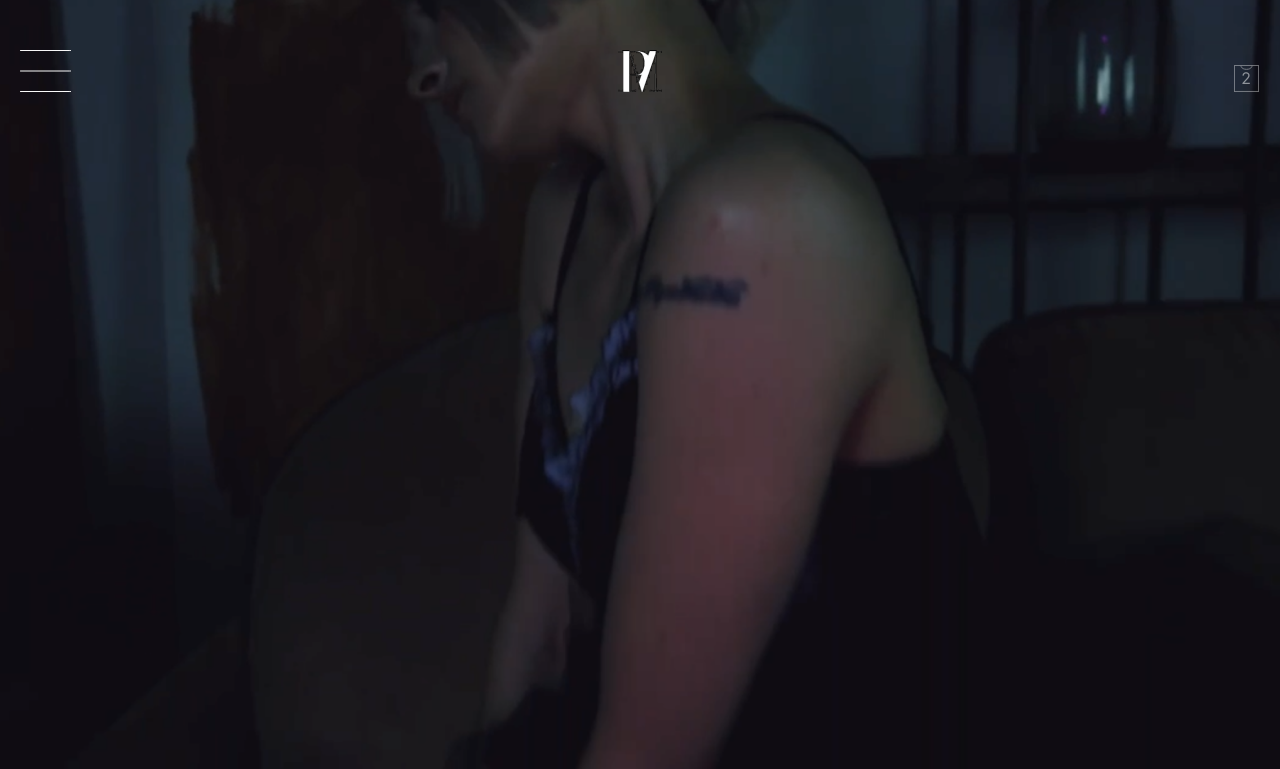
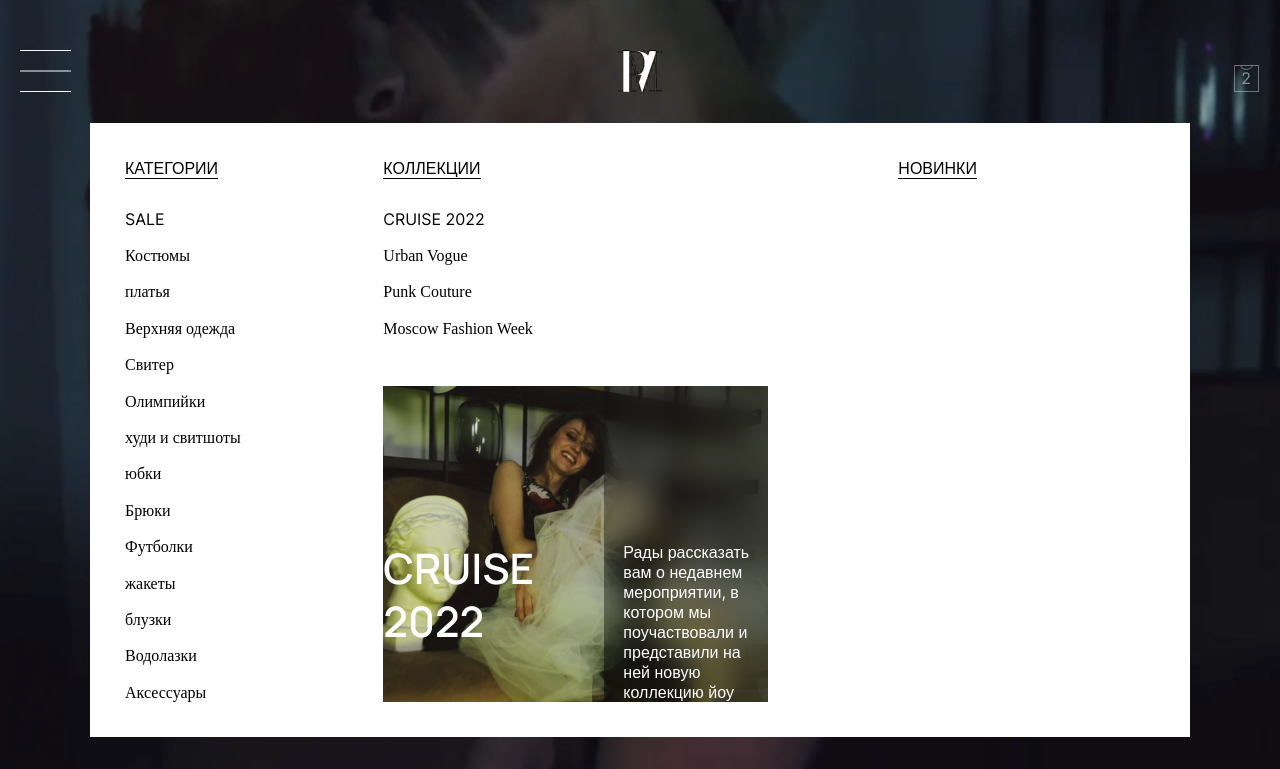
Before and after one commit to alvde-site/boutique, a React (Create React App) app: page / in a window 1280 px wide. Shown: the top 769 px of the page. Built offline with nearby package versions, Linux system fonts and the light colour scheme.

Commit message:
feat: Add Showcase.tsx

```diff
--- a/src/components/Header/StoreList/StoreList.tsx
+++ b/src/components/Header/StoreList/StoreList.tsx
@@ -1,9 +1,117 @@
+import Showcase from "../../Main/Showcase/Showcase";
+
 function StoreList() {
-  return <section className="store">
-    <div className="store__content">
-
-    </div>
-  </section>;
+  return (
+    <section className="store">
+      <div className="store__content">
+        <div className="store__category">
+          <h2 className="store__title">Категории</h2>
+          <p className="store__subtitle">Sale</p>
+          <ul className="store__links">
+            <li>
+              <a className="store__link" href="!#">
+                Костюмы
+              </a>
+            </li>
+            <li>
+              <a className="store__link" href="!#">
+                платья
+              </a>
+            </li>
+            <li>
+              <a className="store__link" href="!#">
+                Верхняя одежда
+              </a>
+            </li>
+            <li>
+              <a className="store__link" href="!#">
+                Свитер
+              </a>
+            </li>
+            <li>
+              <a className="store__link" href="!#">
+                Олимпийки
+              </a>
+            </li>
+            <li>
+              <a className="store__link" href="!#">
+                худи и свитшоты
+              </a>
+            </li>
+            <li>
+              <a className="store__link" href="!#">
+                юбки
+              </a>
+            </li>
+            <li>
+              <a className="store__link" href="!#">
+                Брюки
+              </a>
+            </li>
+            <li>
+              <a className="store__link" href="!#">
+                Футболки
+              </a>
+            </li>
+            <li>
+              <a className="store__link" href="!#">
+                жакеты
+              </a>
+            </li>
+            <li>
+              <a className="store__link" href="!#">
+                блузки
+              </a>
+            </li>
+            <li>
+              <a className="store__link" href="!#">
+                Водолазки
+              </a>
+            </li>
+            <li>
+              <a className="store__link" href="!#">
+                Аксессуары
+              </a>
+            </li>
+          </ul>
+        </div>
+        <div className="store__collection">
+          <div>
+            <h2 className="store__title">коллекции</h2>
+            <p className="store__subtitle">cRUISE 2022</p>
+            <ul className="store__links">
+              <li>
+                <a className="store__link" href="!#">
+                  Urban Vogue
+                </a>
+              </li>
+              <li>
+                <a className="store__link" href="!#">
+                  Punk Couture
+                </a>
+              </li>
+              <li>
+                <a className="store__link" href="!#">
+                  Moscow Fashion Week
+                </a>
+              </li>
+            </ul>
+          </div>
+          <div className="store__advertisement advertisement">
+            <h3 className="advertisement__title">cRUISE 2022</h3>
+            <p className="advertisement__subtitle">
+              Рады рассказать вам о недавнем мероприятии, в котором мы
+              поучаствовали и представили на ней новую коллекцию йоу
+            </p>
+          </div>
+        </div>
+        <div className="store__new">
+          <h2 className="store__title">Новинки</h2>
+          <Showcase modifier="showcase_position_header"/>
+        </div>
+      </div>
+    </section>
+  );
 }
 
 export default StoreList;
--- a/src/components/Header/StoreList/_storeList.scss
+++ b/src/components/Header/StoreList/_storeList.scss
@@ -8,11 +8,86 @@
   top: 0;
   left: 0;
   width: 100%;
-  height: 100%;
-  padding: 123px 90px 0;
+  padding: 123px 90px 207px;
   background: url(../../../images/store-bg.png) center/cover no-repeat;
 }
 
-.stote__content {
+.store__content {
+  display: grid;
+  grid-template-columns: 1fr 3fr 2fr;
+  gap: 130px;
+  width: 100%;
   background-color: #fff;
+  padding: 35px;
 }
+
+.store__collection {
+  display: flex;
+  flex-direction: column;
+}
+
+.store__title {
+  display: inline-block;
+  margin: 0 0 40px;
+  @include usual-text("Manrope");
+  text-transform: uppercase;
+  border-bottom: 1px solid #000;
+}
+
+.store__subtitle {
+  margin: 0;
+  @include usual-text("Inter");
+  text-transform: uppercase;
+}
+
+.store__links {
+  margin: 0;
+  padding: 0;
+  list-style: none;
+}
+
+.store__link {
+  text-decoration: none;
+  display: inline-block;
+  margin: 18px 0 0;
+  color: #000;
+}
+
+.store__advertisement {
+  margin: auto 0 0;
+}
+
+.advertisement {
+  box-sizing: border-box;
+  display: grid;
+  grid-template-columns: repeat(2, 1fr);
+  gap: 57px;
+  background: url(../../../images/promo.png) center/cover no-repeat;
+}
+
+.advertisement__title {
+  margin: 0;
+  padding: 156px 0 0;
+  @include big-text("Manrope");
+  text-transform: uppercase;
+  color: #fff;
+}
+
+.advertisement__subtitle {
+  margin: 0;
+  padding: 156px 19px 0;
+  @include usual-text("Inter");
+  color: #fff;
+  background: rgba(0, 0, 0, 0.3);
+  backdrop-filter: blur(15px);
+}
+
+@media (max-width: 1400px) {
+  .store__content {
+    grid-template-columns: repeat(2fr);
+  }
+
+  .store__title {
+    margin: 0 0 30px;
+  }
+}
--- a/src/components/Main/Main.tsx
+++ b/src/components/Main/Main.tsx
@@ -13,7 +13,7 @@ import Showcase from "./Showcase/Showcase";
 function Main() {
   return (
     <main className="main">
-      <Showcase />
+      <Showcase modifier="showcase_position_main"/>
       <Content
         children={<Category />}
         titleText={CATEGORY_TITLE_TEXT}
--- a/src/components/Main/Showcase/Showcase.tsx
+++ b/src/components/Main/Showcase/Showcase.tsx
@@ -1,10 +1,15 @@
 import { showcase } from "../../../utils/constants";
+import { IShowcaseProps } from "../../../utils/interfaces";
 
-function Showcase() {
+function Showcase(props: IShowcaseProps) {
   return (
-    <article className="showcase">
+    <article className={`showcase ${props.modifier}`}>
       <figure className="showcase__figure">
-        <img className="showcase__image" src={showcase.src} alt={showcase.alt} />
+        <img
+          className="showcase__image"
+          src={showcase.src}
+          alt={showcase.alt}
+        />
       </figure>
       <div className="showcase__content">
         <div className="showcase__title-block">
--- a/src/components/Main/Showcase/_showcase.scss
+++ b/src/components/Main/Showcase/_showcase.scss
@@ -6,8 +6,16 @@
   max-width: 963px;
   min-height: 701px;
   margin: 0 auto 0;
+  background-color: #fff;
+}
+
+.showcase_position_main {
+  display: none;
   padding: $main-mobile-padding;
-  background-color: #fff;
+}
+
+.showcase_position_header {
+  display: grid;
 }
 
 .showcase__figure {
@@ -61,8 +69,12 @@
 }
 
 @media (max-width: 1400px) {
-  .showcase {
+  .showcase_position_main {
     display: grid;
+  }
+
+  .showcase_position_header {
+    display: none;
   }
 }
 
--- a/src/utils/interfaces.ts
+++ b/src/utils/interfaces.ts
@@ -16,6 +16,10 @@ export interface ContentCategoryProps {
   buttonText: string;
 }
 
+export interface IShowcaseProps {
+  modifier: string;
+}
+
 // export interface IFormValidator {
 //   values: IValues;
 //   errors: IErrors;
```
